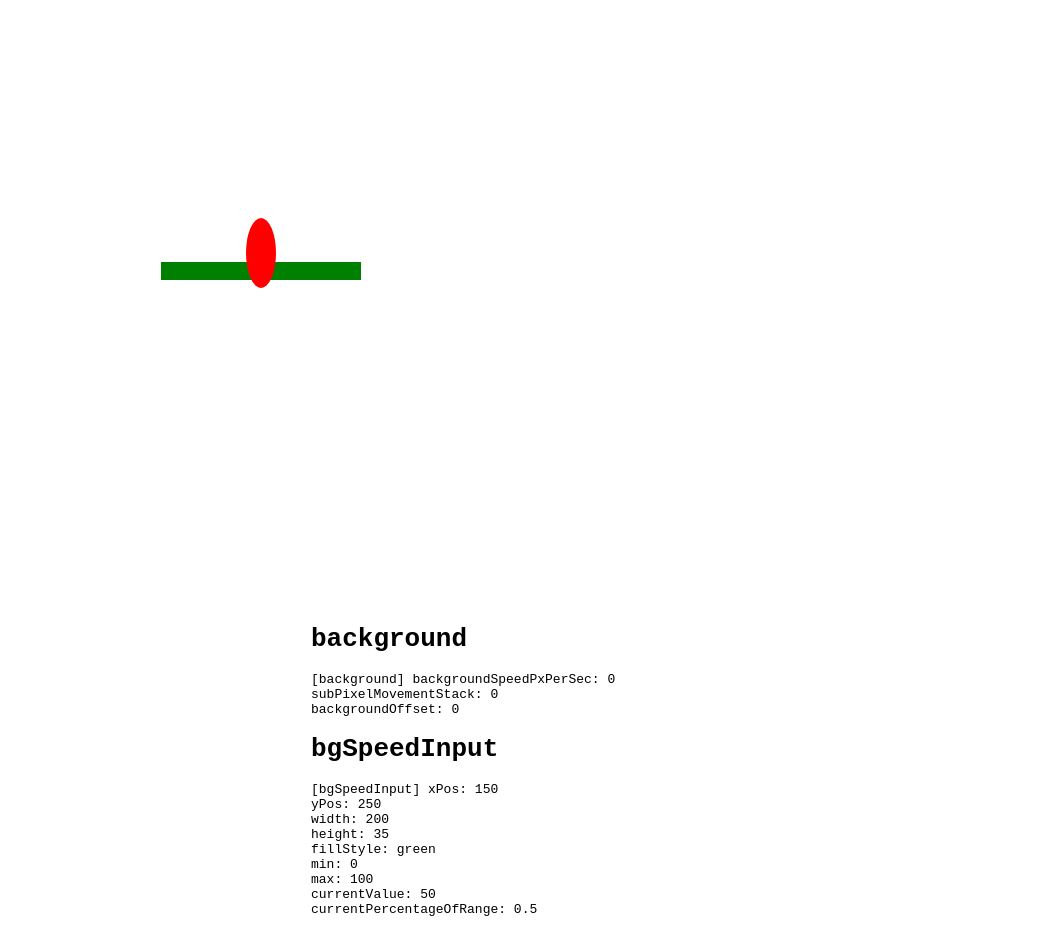
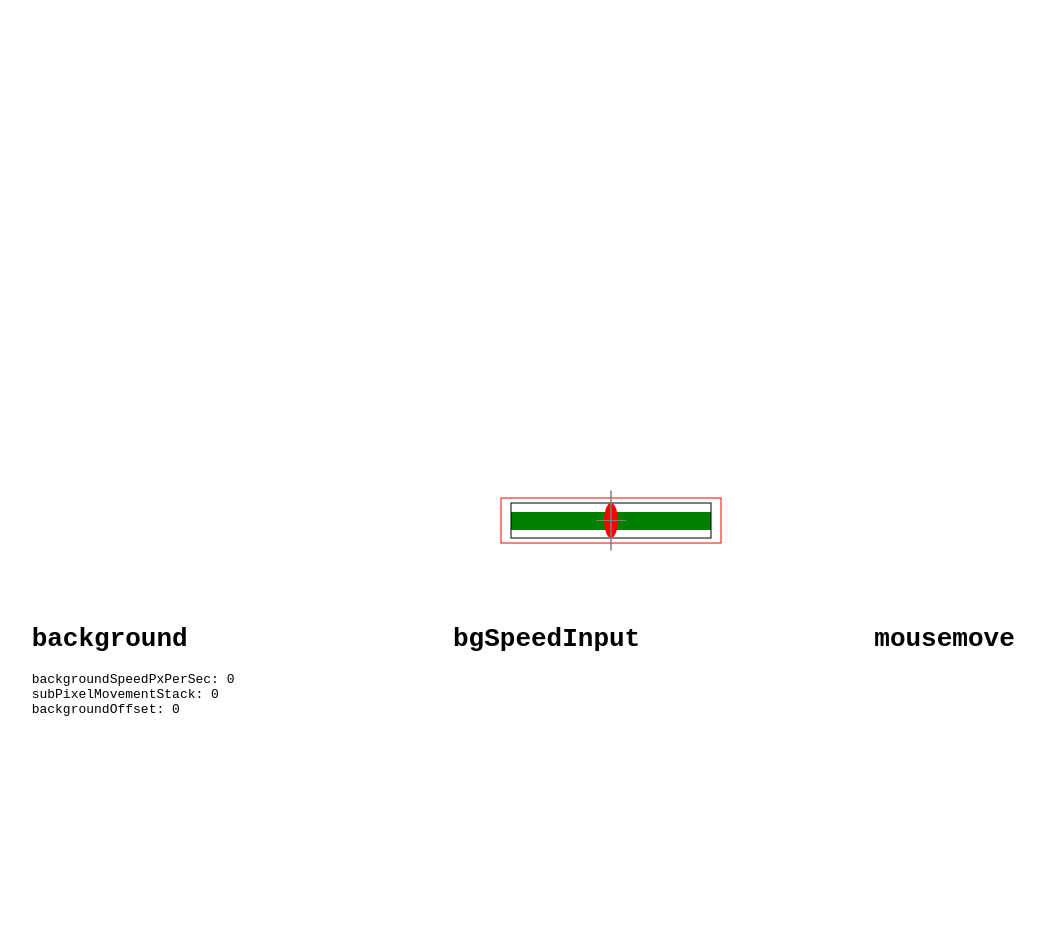
Before and after one commit to kbanach/canvas-learning, a website built with webpack: page src/index.html in a window 1280 px wide. Shown: the part 5-930 px from the top of the page, without its empty margins (29-1074 px from the left). After the commit the page ends 800 px from the top, so only its background shows below. Built offline with nearby package versions, Linux system fonts and the light colour scheme.

Commit message:
Add debugging helpers and mouse handling

```diff
--- a/src/components/background.ts
+++ b/src/components/background.ts
@@ -1,11 +1,12 @@
 import { DebugLog } from './debug/debug-log.class';
+import { Drawable } from './drawable.type';
 
 export enum SCROLL_DIRECTION {
   FROM_LEFT_TO_RIGHT = 'left',
   FROM_RIGHT_TO_LEFT = 'right',
 }
 
-export class Background {
+export class Background implements Drawable {
   private readonly backgroundImageEl: HTMLImageElement;
 
   private backgroundSpeedPxPerSec = 0;
@@ -13,6 +14,7 @@ export class Background {
 
   private backgroundOffset: number;
   private backgroundImageWidth: number;
+  private backgroundImageHeight: number;
 
   private backgroundImageRepeat: number;
   private backgroundCopiesAfter: number;
@@ -30,6 +32,7 @@ export class Background {
 
     this.backgroundImageEl.onload = (elem: any) => {
       this.backgroundImageWidth = elem?.target?.width;
+      this.backgroundImageHeight = elem?.target?.height;
 
       this.backgroundImageRepeat =
         Math.ceil(this.canvasEl.width / this.backgroundImageWidth) + 1;
@@ -53,12 +56,12 @@ export class Background {
     return nr?.toFixed(4) ?? nr;
   }
 
-  draw(delta: number): void {
+  draw(delta: number, drawBoundaries: boolean): void {
     this.scrollBackground(delta);
 
     this.logger.setContent(this.toString());
 
-    this.drawBackgroundPack();
+    this.drawBackgroundPack(drawBoundaries);
   }
 
   private scrollBackground(delta: number): void {
@@ -89,7 +92,7 @@ export class Background {
     }
   }
 
-  private drawBackgroundPack() {
+  private drawBackgroundPack(drawBoundaries: boolean) {
     this.ctx.save();
     this.ctx.translate(this.backgroundOffset, 0);
 
@@ -99,7 +102,7 @@ export class Background {
     this.drawBackground(this.backgroundImageWidth * -1);
 
     // drawing "main" background frame
-    this.drawBackground();
+    this.drawBackground(0, true);
 
     // drawing buffers on right from "main" background frame, to fill the canvas
     for (let i = 1; i <= this.backgroundCopiesAfter; i++) {
@@ -109,8 +112,16 @@ export class Background {
     this.ctx.restore();
   }
 
-  private drawBackground(offsetX = 0) {
+  private drawBackground(offsetX = 0, drawBoundaries = false) {
     this.ctx.drawImage(this.backgroundImageEl, offsetX, 0);
+
+    if (drawBoundaries)
+      this.ctx.strokeRect(
+        0,
+        0,
+        this.backgroundImageWidth,
+        this.backgroundImageHeight
+      );
   }
 
   toString(): string {
--- a/src/components/debug/debug-log.class.ts
+++ b/src/components/debug/debug-log.class.ts
@@ -12,7 +12,6 @@ export class DebugLog {
   }
 
   print(): void {
-    if (this.currentContent)
-      this.container.innerHTML = `[${this.tag}] ${this.currentContent}`;
+    if (this.currentContent) this.container.innerHTML = this.currentContent;
   }
 }
--- /dev/null
+++ b/src/components/debug/helpers.ts
@@ -0,0 +1,38 @@
+export const debugPoint = (
+  ctx: CanvasRenderingContext2D,
+  x: number,
+  y: number,
+  color = 'gray'
+): void => {
+  ctx.save();
+
+  ctx.beginPath();
+  ctx.moveTo(x, y - 30);
+  ctx.lineTo(x, y + 30);
+  ctx.closePath();
+  ctx.strokeStyle = color;
+  ctx.stroke();
+
+  ctx.beginPath();
+  ctx.moveTo(x - 15, y);
+  ctx.lineTo(x + 15, y);
+  ctx.closePath();
+  ctx.strokeStyle = color;
+  ctx.stroke();
+
+  ctx.restore();
+};
+
+export const debugRectangle = (
+  ctx: CanvasRenderingContext2D,
+  x: number,
+  y: number,
+  width: number,
+  height: number,
+  color = 'gray'
+): void => {
+  ctx.save();
+  ctx.strokeStyle = color;
+  ctx.strokeRect(x, y, width, height);
+  ctx.restore();
+};
--- /dev/null
+++ b/src/components/drawable.type.ts
@@ -0,0 +1,3 @@
+export interface Drawable {
+  draw(delta?: number, drawBoundaries?: boolean): void;
+}
--- a/src/components/game.ts
+++ b/src/components/game.ts
@@ -1,28 +1,40 @@
 import backgroundImgSrc from '!!file-loader!../static/background.jpg';
 import { Background, SCROLL_DIRECTION } from './background';
 import { Debug } from './debug/debug.class';
+import { debugPoint } from './debug/helpers';
 import { GameInput } from './input/game-input.class';
 import { Range } from './input/range.class';
 
 export class Game {
-  private shouldRun: boolean;
+  private shouldRun = true;
   private lastTimestamp: number;
 
   private debug: Debug;
+  private DRAW_BOUNDARIES_DEBUG = true;
 
   private canvasEl: HTMLCanvasElement;
   private ctx: CanvasRenderingContext2D;
+  private mousePressed = false;
+  private mousePressEventDensityMs = 50;
+  private lastMousePress = 0;
 
   private background: Background;
 
-  private inputs: GameInput<any>[] = [];
+  private inputs: GameInput<string | number>[] = [];
 
   private requestedAnimationFrame: number;
 
   constructor(canvasId: string) {
-    this.shouldRun = true;
+    this.debug = new Debug('#debug');
 
-    this.debug = new Debug('#debug');
+    this.createCanvas(canvasId);
+
+    this.addBackground();
+    this.addInputs();
+    this.addMouseHandling();
+  }
+
+  createCanvas(canvasId: string): void {
     const el = document.getElementById(canvasId) as HTMLCanvasElement;
 
     if (el === null)
@@ -30,16 +42,51 @@ export class Game {
 
     this.canvasEl = el;
     this.ctx = el.getContext('2d') as CanvasRenderingContext2D;
+  }
 
-    this.background = new Background(
-      backgroundImgSrc,
-      this.canvasEl,
-      this.ctx,
-      this.debug.getLogger('background')
-    );
+  addMouseHandling(): void {
+    const mouseLogger = this.debug.getLogger('mousemove');
 
-    this.background.setScroll(250, SCROLL_DIRECTION.FROM_RIGHT_TO_LEFT);
+    this.canvasEl.addEventListener('mousemove', (evt) => {
+      evt.preventDefault();
 
+      const currentTime = Date.now();
+
+      if (currentTime - this.lastMousePress < this.mousePressEventDensityMs)
+        return;
+
+      this.lastMousePress = currentTime;
+
+      if (this.mousePressed) {
+        const canvasXoffset =
+          this.canvasEl.offsetLeft + this.canvasEl.clientLeft;
+        const canvasYoffset = this.canvasEl.offsetTop + this.canvasEl.clientTop;
+
+        const mouseOnCanvasX = evt.clientX - canvasXoffset;
+        const mouseOnCanvasY = evt.clientY - canvasYoffset;
+
+        mouseLogger.setContent(
+          `mouseOnCanvasX: ${mouseOnCanvasX}\nmouseOnCanvasY: ${mouseOnCanvasY}`
+        );
+
+        this.inputs.forEach((i) =>
+          i.handleClick(mouseOnCanvasX, mouseOnCanvasY)
+        );
+      }
+    });
+
+    this.canvasEl.addEventListener('mousedown', (evt: MouseEvent) => {
+      evt.preventDefault();
+      this.mousePressed = true;
+    });
+
+    this.canvasEl.addEventListener('mouseup', (evt: MouseEvent) => {
+      evt.preventDefault();
+      this.mousePressed = false;
+    });
+  }
+
+  addInputs(): void {
     const backgroundSpeedRangeInput: Range = new Range(
       this.canvasEl,
       this.ctx,
@@ -47,7 +94,7 @@ export class Game {
     );
 
     backgroundSpeedRangeInput
-      .setPosition(150, 250)
+      .setPosition(500, 500)
       .setSize(200, 35)
       .setMin(0)
       .setMax(100)
@@ -60,18 +107,17 @@ export class Game {
     backgroundSpeedRangeInput.value = 50;
 
     this.inputs.push(backgroundSpeedRangeInput);
+  }
 
-    this.canvasEl.addEventListener('click', (evt: MouseEvent) => {
-      evt.preventDefault();
+  addBackground(): void {
+    this.background = new Background(
+      backgroundImgSrc,
+      this.canvasEl,
+      this.ctx,
+      this.debug.getLogger('background')
+    );
 
-      const canvasXoffset = this.canvasEl.offsetLeft + this.canvasEl.clientLeft;
-      const canvasYoffset = this.canvasEl.offsetTop + this.canvasEl.clientTop;
-
-      const mouseOnCanvasX = evt.clientX - canvasXoffset;
-      const mouseOnCanvasY = evt.clientY - canvasYoffset;
-
-      this.inputs.forEach((i) => i.handleClick(mouseOnCanvasX, mouseOnCanvasY));
-    });
+    this.background.setScroll(250, SCROLL_DIRECTION.FROM_RIGHT_TO_LEFT);
   }
 
   eject(): void {
@@ -92,8 +138,8 @@ export class Game {
         this.lastTimestamp = timestamp;
 
         this.ctx.clearRect(0, 0, this.canvasEl.width, this.canvasEl.height);
-        this.background.draw(delta);
-        this.inputs.forEach((i) => i.draw());
+        this.background.draw(delta, this.DRAW_BOUNDARIES_DEBUG);
+        this.inputs.forEach((i) => i.draw(delta, this.DRAW_BOUNDARIES_DEBUG));
         this.debug.printLogs(delta);
 
         // recursive call
--- a/src/components/input/game-input.class.ts
+++ b/src/components/input/game-input.class.ts
@@ -1,6 +1,7 @@
 import { DebugLog } from '../debug/debug-log.class';
+import { Drawable } from '../drawable.type';
 
-export abstract class GameInput<T = string> {
+export abstract class GameInput<T = string> implements Drawable {
   protected xPos = 0;
   protected yPos = 0;
 
@@ -48,5 +49,5 @@ export abstract class GameInput<T = string> {
 
   abstract handleClick(clickXpos: number, clickYpos: number): void;
 
-  abstract draw(): void;
+  abstract draw(delta?: number, drawBoundaries?: boolean): void;
 }
--- a/src/components/input/range.class.ts
+++ b/src/components/input/range.class.ts
@@ -1,4 +1,5 @@
 import { DebugLog } from '../debug/debug-log.class';
+import { debugPoint, debugRectangle } from '../debug/helpers';
 import { GameInput } from './game-input.class';
 
 export class Range extends GameInput<number> {
@@ -8,6 +9,9 @@ export class Range extends GameInput<number> {
   private max: number;
 
   private currentPercentageOfRange: number;
+
+  private comfortXoffset = 10;
+  private comfortYoffset = 5;
 
   constructor(
     canvasEl: HTMLCanvasElement,
@@ -29,21 +33,29 @@ export class Range extends GameInput<number> {
 
   handleClick(clickXpos: number, clickYpos: number): void {
     const insideOnX =
-      clickXpos >= this.xPos && clickXpos <= this.xPos + this.width;
+      clickXpos >= this.xPos - this.comfortXoffset &&
+      clickXpos <= this.xPos + this.width + this.comfortXoffset;
     const insideOnY =
-      clickYpos >= this.yPos && clickYpos <= this.yPos + this.height;
+      clickYpos >= this.yPos - this.comfortXoffset &&
+      clickYpos <= this.yPos + this.height + this.comfortYoffset;
 
     if (insideOnX && insideOnY) {
       const newValue = this.calulateValueFromPointInLength(
-        clickXpos - this.xPos
+        clickXpos - this.xPos - this.comfortXoffset
       );
 
       this.value = newValue;
     }
+
+    this.logger.setContent(
+      `clickXpos: ${clickXpos}\nclickYpos:${clickYpos}\n${this.toString()}`
+    );
   }
 
   private calulateValueFromPointInLength(clickXpos: number): number {
-    return this.max * (1 / (this.width / clickXpos));
+    const newValue = this.max * (1 / (this.width / clickXpos));
+
+    return Math.min(Math.max(newValue, this.min), this.max);
   }
 
   set value(newValue: number) {
@@ -51,14 +63,12 @@ export class Range extends GameInput<number> {
     this.updatePercentage();
   }
 
-  draw(): void {
-    this.drawSlider();
-    this.drawCurrentPointInRange();
-
-    this.logger.setContent(this.toString());
+  draw(delta: number, drawBoundaries = false): void {
+    this.drawSlider(drawBoundaries);
+    this.drawCurrentPointInRange(drawBoundaries);
   }
 
-  private drawSlider(): void {
+  private drawSlider(drawBoundaries = false): void {
     const halfOfHeight = Math.ceil(this.height / 2);
     const topOffset = Math.ceil(this.height / 4);
 
@@ -72,24 +82,52 @@ export class Range extends GameInput<number> {
       halfOfHeight
     );
 
+    if (drawBoundaries) {
+      debugRectangle(
+        this.ctx,
+        this.xPos,
+        this.yPos,
+        this.width,
+        this.height,
+        'black'
+      );
+
+      debugRectangle(
+        this.ctx,
+        this.xPos - this.comfortXoffset,
+        this.yPos - this.comfortYoffset,
+        this.width + this.comfortXoffset * 2,
+        this.height + this.comfortYoffset * 2,
+        'red'
+      );
+    }
     this.ctx.restore();
   }
 
-  private drawCurrentPointInRange(): void {
+  private drawCurrentPointInRange(drawBoundaries = false): void {
     this.ctx.save();
+
+    const sliderCenterX =
+      this.xPos + this.width * this.currentPercentageOfRange;
+    const sliderCenterY = this.yPos + this.height / 2;
 
     this.ctx.fillStyle = 'red';
     this.ctx.beginPath();
     this.ctx.ellipse(
-      this.xPos + this.width * this.currentPercentageOfRange,
-      this.yPos,
-      15,
-      this.height,
+      sliderCenterX,
+      sliderCenterY,
+      7,
+      this.height / 2,
       0,
       0,
       2 * Math.PI
     );
     this.ctx.fill();
+    this.ctx.closePath();
+
+    if (drawBoundaries) {
+      debugPoint(this.ctx, sliderCenterX, sliderCenterY);
+    }
 
     this.ctx.restore();
   }
--- a/src/index.css
+++ b/src/index.css
@@ -5,6 +5,15 @@ body {
 #debug {
   text-align: left;
   display: inline-block;
-  width: 600px;
+
   white-space: pre;
+
+  display: flex;
+  justify-content: space-around;
+  width: 100%;
 }
+
+#debug > div {
+  width: 25%;
+  text-overflow: ellipsis;
+}
```
